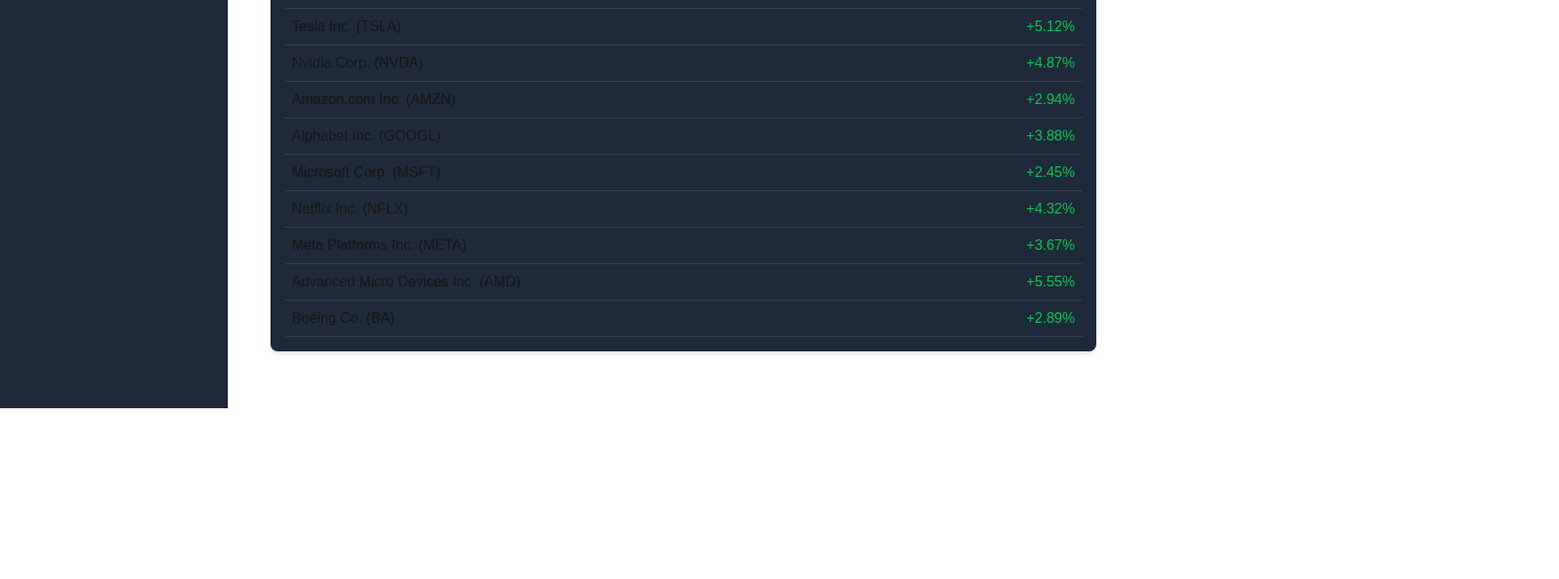
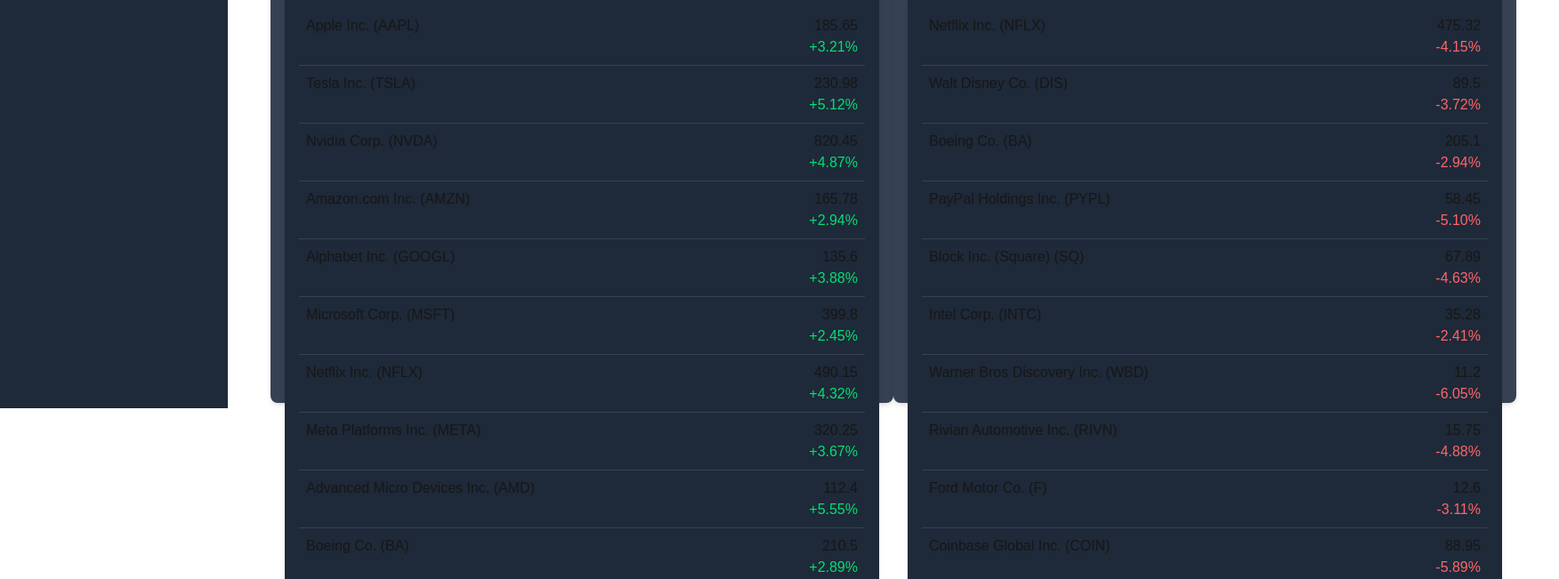
Before and after one commit to Animalia-Android/stock-pulse, a Next.js app: page /market in a window 1280 px wide. Shown: the part 341-992 px from the top of the page at 89% size, 1752 px wide, since content can reach past the window. Before the commit the page ends 800 px from the top, so only its background shows below. Built offline with nearby package versions, Linux system fonts and the light colour scheme.

Commit message:
feat: add back button to stock page for easier navigation

```diff
--- /dev/null
+++ b/src/app/components/SingleStock.js
@@ -0,0 +1,48 @@
+// import React from 'react';
+
+// function SingleStock({ stock }) {
+//   return (
+//     <div
+//       key={stock.ticker}
+//       className="flex justify-between p-2 border-b border-gray-700"
+//     >
+//       <span className="font-medium">
+//         {stock.name} ({stock.ticker})
+//       </span>
+//       <span className={stock.color}>{stock.change}</span>
+//     </div>
+//   );
+// }
+
+// export default SingleStock;
+
+import React from 'react';
+import Link from 'next/link';
+
+function SingleStock({ stock }) {
+  return (
+    <Link href={`/stocks/${stock.ticker}`} passHref>
+      <div
+        key={stock.ticker}
+        className="flex justify-between p-2 border-b border-gray-700"
+      >
+        <span className="font-medium">
+          {stock.name} ({stock.ticker})
+        </span>
+
+        <div className="text-right">
+          <p className="font-medium">{stock.price}</p>
+          <p
+            className={
+              stock.change.startsWith('+') ? 'text-green-400' : 'text-red-400'
+            }
+          >
+            {stock.change}
+          </p>
+        </div>
+      </div>
+    </Link>
+  );
+}
+
+export default SingleStock;
--- /dev/null
+++ b/src/app/components/StockCard.js
@@ -0,0 +1,26 @@
+import React from 'react';
+
+const StockCard = (stockData) => {
+  return (
+    <div>
+      <h1 className="text-3xl font-bold">
+        {/* {stockData.name} ({stockData.symbol}) */}
+        Stock
+      </h1>
+      {/* <p className="text-lg font-semibold">
+        Price: ${stockData.price.toFixed(2)}
+      </p>
+      <p className="text-sm text-gray-400">
+        Change: {stockData.change} ({stockData.percentChange}%)
+      </p>
+      <p className="text-sm text-gray-400">Open: ${stockData.open}</p>
+      <p className="text-sm text-gray-400">High: ${stockData.high}</p>
+      <p className="text-sm text-gray-400">Low: ${stockData.low}</p>
+      <p className="text-sm text-gray-400">
+        Previous Close: ${stockData.previousClose}
+      </p> */}
+    </div>
+  );
+};
+
+export default StockCard;
--- /dev/null
+++ b/src/app/components/TopPerformingStocks.js
@@ -0,0 +1,21 @@
+import React from 'react';
+import SingleStock from './SingleStock';
+
+function TopTenStocks({ stocks, category }) {
+  return (
+    <div className="w-175 h-134 bg-gray-700 bg-opacity-30 backdrop-blur-lg p-4 rounded-lg shadow-md mx-auto">
+      <h2 className="text-xl font-semibold mt-6 mb-2">
+        🔥 Top {category} of the Day
+      </h2>
+      <div className="bg-gray-800 p-4 rounded-lg shadow-md">
+        <ul>
+          {stocks.map((stock) => (
+            <SingleStock key={stock.ticker} stock={stock} />
+          ))}
+        </ul>
+      </div>
+    </div>
+  );
+}
+
+export default TopTenStocks;
--- a/src/app/dashboard/page.js
+++ b/src/app/dashboard/page.js
@@ -1,3 +1,5 @@
+import StockPage from '../stocks/[symbol]/page';
+
 export default function Dashboard() {
   // Placeholder market summary
   const marketSummary = {
@@ -37,6 +39,7 @@
         <p className="text-green-400">Top Gainers: {marketSummary.gainers}</p>
         <p className="text-red-400">Top Losers: {marketSummary.losers}</p>
       </div>
+      <StockPage />
     </div>
   );
 }
--- a/src/app/market/page.js
+++ b/src/app/market/page.js
@@ -1,3 +1,5 @@
+import TopTenStocks from '../components/TopPerformingStocks';
+
 export default function MarketOverview() {
   // Placeholder stock data
   const topGainers = [
@@ -73,28 +75,87 @@
     },
   ];
 
+  const topLosers = [
+    {
+      ticker: 'NFLX',
+      name: 'Netflix Inc.',
+      price: 475.32,
+      change: '-4.15%',
+      color: 'text-red-500',
+    },
+    {
+      ticker: 'DIS',
+      name: 'Walt Disney Co.',
+      price: 89.5,
+      change: '-3.72%',
+      color: 'text-red-500',
+    },
+    {
+      ticker: 'BA',
+      name: 'Boeing Co.',
+      price: 205.1,
+      change: '-2.94%',
+      color: 'text-red-500',
+    },
+    {
+      ticker: 'PYPL',
+      name: 'PayPal Holdings Inc.',
+      price: 58.45,
+      change: '-5.10%',
+      color: 'text-red-500',
+    },
+    {
+      ticker: 'SQ',
+      name: 'Block Inc. (Square)',
+      price: 67.89,
+      change: '-4.63%',
+      color: 'text-red-500',
+    },
+    {
+      ticker: 'INTC',
+      name: 'Intel Corp.',
+      price: 35.28,
+      change: '-2.41%',
+      color: 'text-red-500',
+    },
+    {
+      ticker: 'WBD',
+      name: 'Warner Bros Discovery Inc.',
+      price: 11.2,
+      change: '-6.05%',
+      color: 'text-red-500',
+    },
+    {
+      ticker: 'RIVN',
+      name: 'Rivian Automotive Inc.',
+      price: 15.75,
+      change: '-4.88%',
+      color: 'text-red-500',
+    },
+    {
+      ticker: 'F',
+      name: 'Ford Motor Co.',
+      price: 12.6,
+      change: '-3.11%',
+      color: 'text-red-500',
+    },
+    {
+      ticker: 'COIN',
+      name: 'Coinbase Global Inc.',
+      price: 88.95,
+      change: '-5.89%',
+      color: 'text-red-500',
+    },
+  ];
+
   return (
     <div className="p-6">
       <h1 className="text-2xl font-bold">Market Overview</h1>
       <p className="mb-4">Get the latest stock market updates here.</p>
 
-      <h2 className="text-xl font-semibold mt-6 mb-2">
-        🔥 Top Performing Stocks
-      </h2>
-      <div className="bg-gray-800 p-4 rounded-lg shadow-md">
-        <ul>
-          {topGainers.map((stock) => (
-            <li
-              key={stock.ticker}
-              className="flex justify-between p-2 border-b border-gray-700"
-            >
-              <span className="font-medium">
-                {stock.name} ({stock.ticker})
-              </span>
-              <span className={stock.color}>{stock.change}</span>
-            </li>
-          ))}
-        </ul>
+      <div className="flex justify-center space-x-6 mt-6">
+        <TopTenStocks stocks={topGainers} category={'Gainers'} />
+        <TopTenStocks stocks={topLosers} category={'Losers'} />
       </div>
     </div>
   );
--- a/src/app/portfolio/page.js
+++ b/src/app/portfolio/page.js
@@ -1,3 +1,5 @@
+import SingleStock from '../components/SingleStock';
+
 export default function Portfolio() {
   // Placeholder portfolio data
   const portfolioValue = '$52,340.75';
@@ -8,21 +10,21 @@
       ticker: 'AAPL',
       name: 'Apple Inc.',
       quantity: 10,
-      value: '$1,856.50',
+      price: '$1,856.50',
       change: '+2.3%',
     },
     {
       ticker: 'TSLA',
       name: 'Tesla Inc.',
       quantity: 5,
-      value: '$1,154.90',
+      price: '$1,154.90',
       change: '-1.2%',
     },
     {
       ticker: 'NVDA',
       name: 'Nvidia Corp.',
       quantity: 8,
-      value: '$6,563.60',
+      price: '$6,563.60',
       change: '+5.8%',
     },
   ];
@@ -50,29 +52,7 @@
       <div className="bg-gray-800 p-4 rounded-lg shadow-md">
         <ul>
           {ownedStocks.map((stock) => (
-            <li
-              key={stock.ticker}
-              className="flex justify-between p-2 border-b border-gray-700"
-            >
-              <div>
-                <span className="font-medium">
-                  {stock.name} ({stock.ticker})
-                </span>
-                <p className="text-gray-400 text-sm">Qty: {stock.quantity}</p>
-              </div>
-              <div className="text-right">
-                <p className="font-medium">{stock.value}</p>
-                <p
-                  className={
-                    stock.change.startsWith('+')
-                      ? 'text-green-400'
-                      : 'text-red-400'
-                  }
-                >
-                  {stock.change}
-                </p>
-              </div>
-            </li>
+            <SingleStock key={stock} stock={stock} />
           ))}
         </ul>
       </div>
--- a/stock_cache.json
+++ b/stock_cache.json
@@ -3,29 +3,29 @@
     "data": {
       "name": "AAPL",
       "symbol": "AAPL",
-      "price": 235.33,
-      "change": -0.41,
-      "percentChange": -0.1739,
-      "open": 234.435,
-      "high": 237.86,
-      "low": 233.1581,
-      "previousClose": 235.74
+      "price": 214,
+      "change": 0.51,
+      "percentChange": 0.2389,
+      "open": 213.31,
+      "high": 215.22,
+      "low": 209.97,
+      "previousClose": 213.49
     },
-    "timestamp": 1741319317887
+    "timestamp": 1742260985006
   },
   "TSLA": {
     "data": {
       "name": "TSLA",
       "symbol": "TSLA",
-      "price": 279.1,
-      "change": 7.06,
-      "percentChange": 2.5952,
-      "open": 272.92,
-      "high": 279.55,
-      "low": 267.71,
-      "previousClose": 272.04
+      "price": 262.67,
+      "change": -0.78,
+      "percentChange": -0.2961,
+      "open": 259.32,
+      "high": 266.2499,
+      "low": 250.73,
+      "previousClose": 263.45
     },
-    "timestamp": 1741230084994
+    "timestamp": 1741408426554
   },
   "GOOG": {
     "data": {
@@ -59,15 +59,15 @@
     "data": {
       "name": "FOUR",
       "symbol": "FOUR",
-      "price": 94.63,
-      "change": 1.03,
-      "percentChange": 1.1004,
-      "open": 93.31,
-      "high": 95.17,
-      "low": 91.795,
-      "previousClose": 93.6
+      "price": 89.74,
+      "change": 0.56,
+      "percentChange": 0.6279,
+      "open": 88.41,
+      "high": 91,
+      "low": 86.555,
+      "previousClose": 89.18
     },
-    "timestamp": 1741230138228
+    "timestamp": 1741408429743
   },
   "SQ": {
     "data": {
```
Also changed, not shown: src/app/stocks/[symbol]/page.js (+78 -1 lines).
